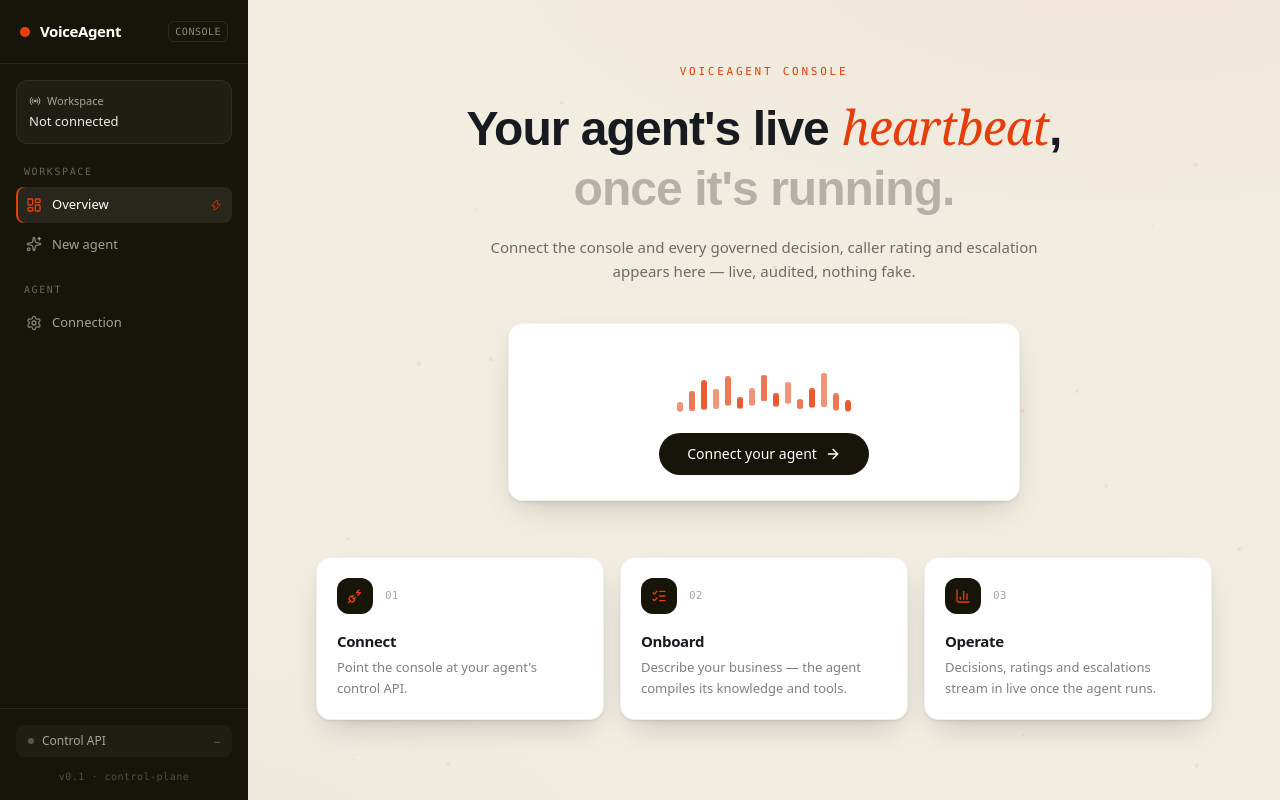
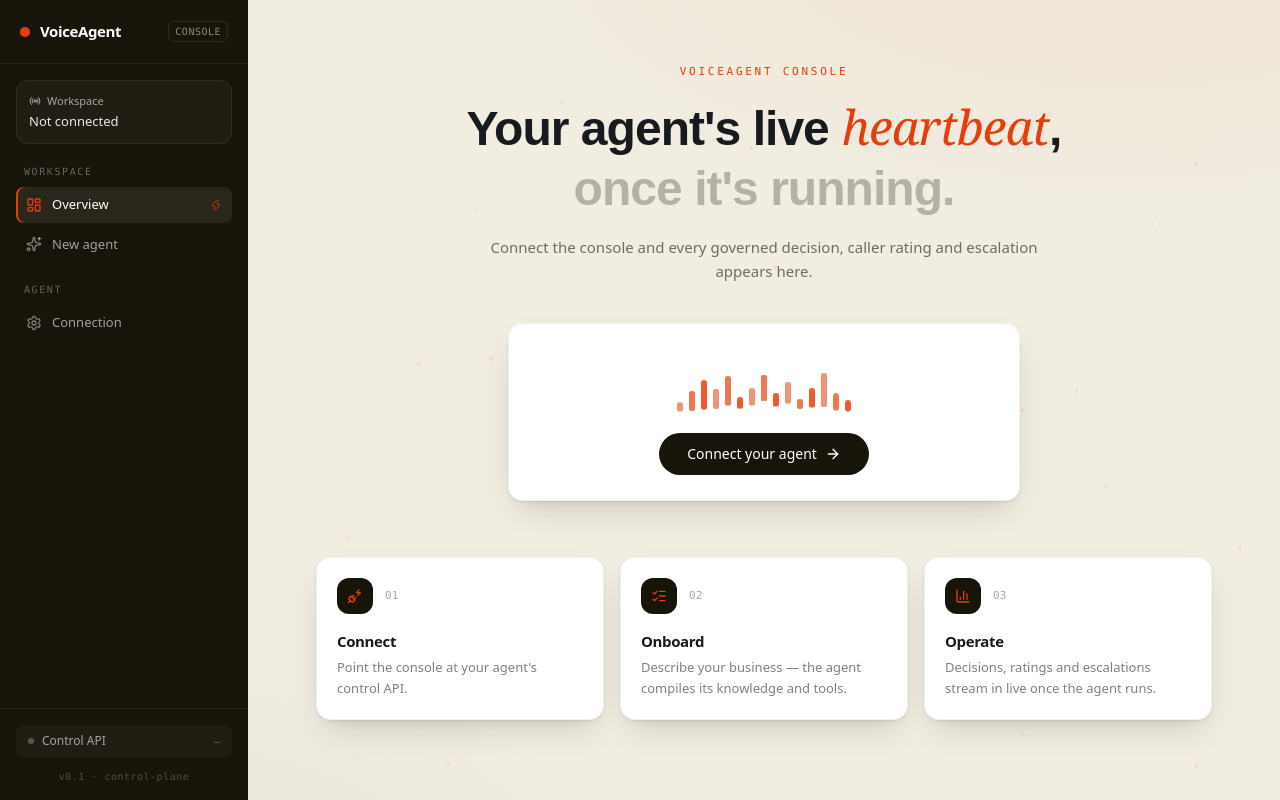
Before and after one commit to shagil786/voiceAgentDashboard, a React (Vite) app: page / in a window 1280 px wide. Built offline with nearby package versions, Linux system fonts and the light colour scheme.

Commit message:
style(console): cut em-dash crutches and defensive copy

```diff
--- a/src/pages/connect.tsx
+++ b/src/pages/connect.tsx
@@ -83,7 +83,7 @@ export function ConnectPage() {
           <Alert className="border-emerald-500/30 bg-emerald-500/[0.05]">
             <AlertTitle className="flex items-center gap-2 text-sm text-emerald-700"><CheckCircle2 className="size-4" /> Connected</AlertTitle>
             <AlertDescription className="text-[13px] text-black/55">
-              {ok.audit_db ? `Audit store: ${ok.audit_db}` : "Agent reachable — no audit store configured yet."}
+              {ok.audit_db ? `Audit store: ${ok.audit_db}` : "Agent reachable. No audit store configured yet."}
             </AlertDescription>
           </Alert>
         )}
@@ -139,7 +139,7 @@ export function ConnectPage() {
               {copied ? "Copied" : "Copy"}
             </button>
           </div>
-          <p className="mt-2.5 text-[12px] leading-relaxed text-white/45">Use the same secret as the control token here. Port 8081 and local-only bind are the defaults — nothing else to configure.</p>
+          <p className="mt-2.5 text-[12px] leading-relaxed text-white/45">Use the same secret as the control token here. Port 8081 and local-only bind are the defaults.</p>
         </div>
         </StaggerItem>
         {facts.map(({ icon: Icon, title, desc }) => (
--- a/src/pages/dashboard.tsx
+++ b/src/pages/dashboard.tsx
@@ -176,7 +176,7 @@ export function DashboardPage() {
           </h1>
           <p className="mx-auto mt-4 max-w-xl text-[15px] leading-relaxed text-black/55">
             Connect the console and every governed decision, caller rating and
-            escalation appears here — live, audited, nothing fake.
+            escalation appears here.
           </p>
         </div>
 
--- a/src/pages/onboard.tsx
+++ b/src/pages/onboard.tsx
@@ -260,7 +260,7 @@ export function OnboardPage() {
                   <p className="max-w-[55%] text-[12px] leading-relaxed text-black/45">
                     {!canPreview
                       ? "Add a website or a few lines of description to enable the preview."
-                      : "The preview writes nothing — you review before anything is approved."}
+                      : "The preview writes nothing. You review before anything is approved."}
                   </p>
                   <MagneticButton strength={0.12}>
                   <Button size="lg" onClick={() => void compile()} disabled={!canPreview}
```
